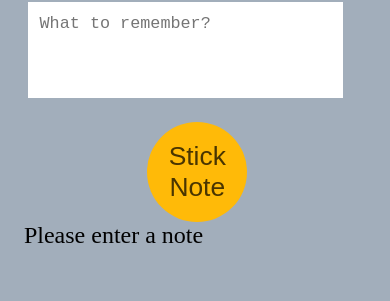
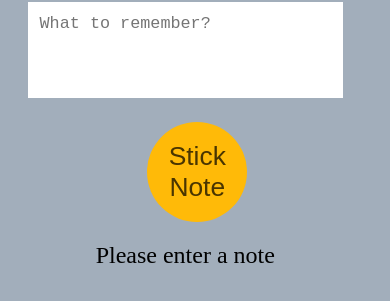
Before and after one commit to SimonADW/231122-notes-app, a plain HTML site: page index.html in a window 390 px wide. Both pictures are taken after a click on the button "Stick Note". Shown: the part 87-388 px from the top of the page. Drawn offline with Linux system fonts and the light colour scheme.

Commit message:
Center error message, add @media for mobile

```diff
--- a/css/style.css
+++ b/css/style.css
@@ -138,5 +138,14 @@ textarea:focus {
 
 .error-message {
 	display: none;
-	transform: translateX(-40%);
+	margin: 0 auto;
+	padding-right: 100px;
 }
+
+
+@media screen and (max-width: 670px){
+	.error-message {
+		padding: 20px;
+		text-align: center;
+	}
+}
```
